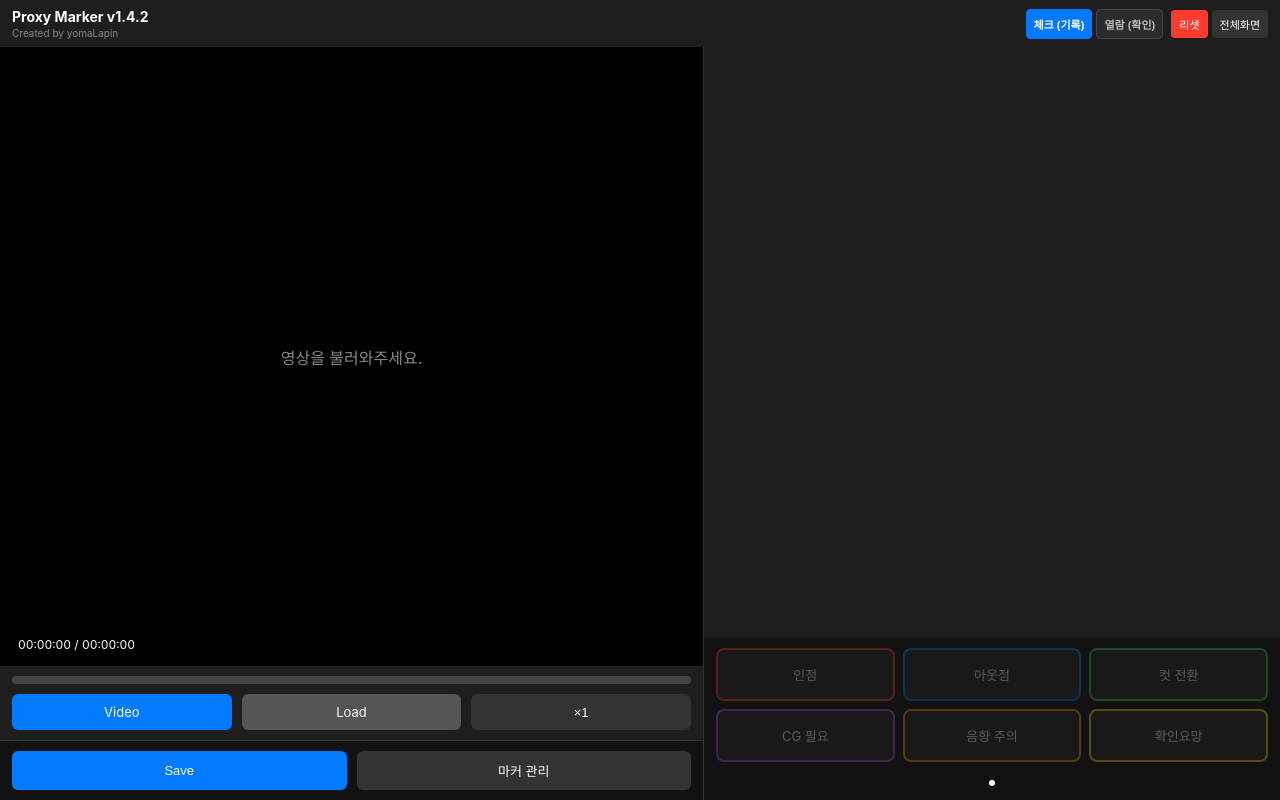
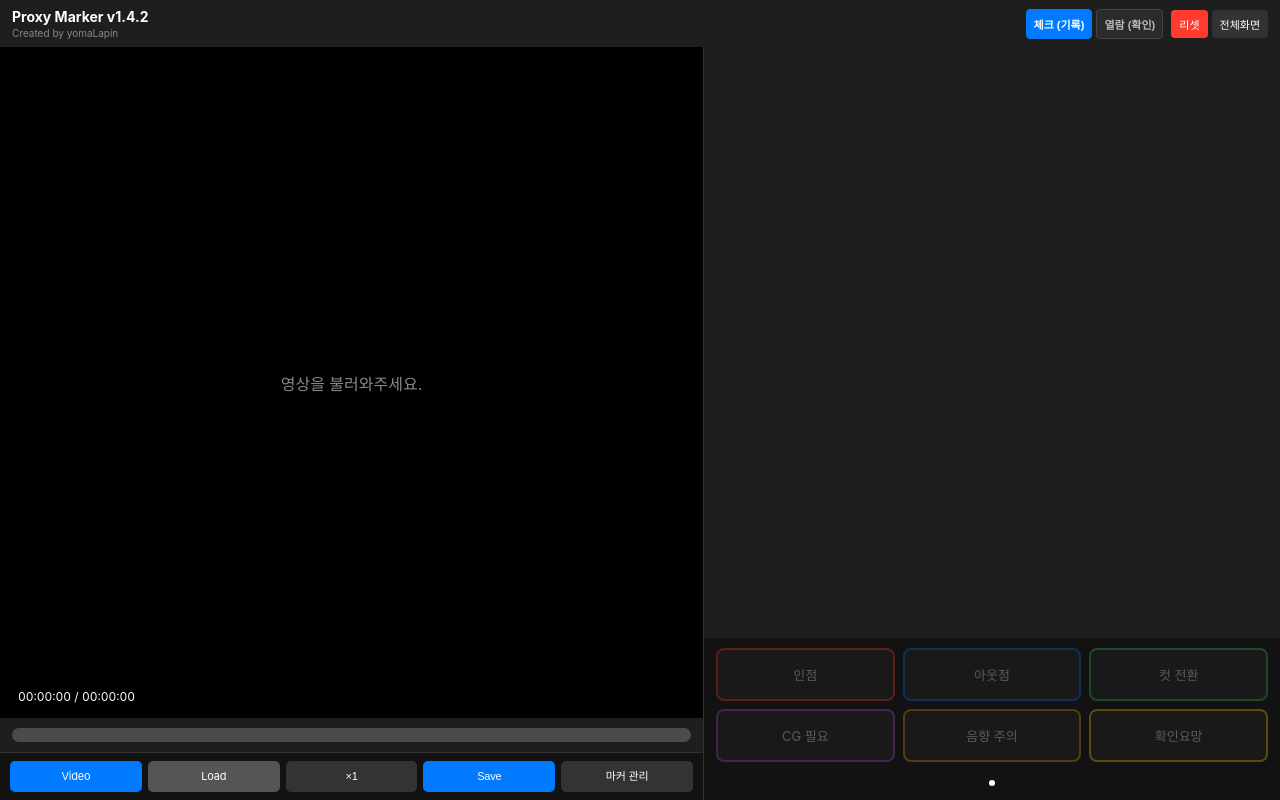
Before and after one commit to yomaLapin/proxymarker, a plain HTML site: page index.html in a window 1280 px wide. Drawn offline with Linux system fonts and the light colour scheme.

Commit message:
Add files via upload

```diff
--- a/index.html
+++ b/index.html
@@ -117,7 +117,6 @@
         #video-container { order: 1; }
         #progress-container { order: 2; }
         #controls-row { order: 3; }
-        footer { order: 4; }
         #marker-list-container { order: 5; flex: 1 1 100px; }
         #marker-pad-wrapper { order: 6; }
 
@@ -127,14 +126,13 @@
             .panel-left { display: flex; flex-direction: column; width: 55%; border-right: 1px solid #333; }
             .panel-right { display: flex; flex-direction: column; width: 45%; background: #121212; }
 
-            #video-container, #progress-container, #controls-row, footer,
+            #video-container, #progress-container, #controls-row,
             #marker-pad-wrapper, #marker-list-container { order: unset; }
 
 
             #video-container { flex: 1 1 auto; }
             #progress-container { flex-shrink: 0; }
-            #controls-row { flex-shrink: 0; }
-            footer { flex-shrink: 0; border-top: none; padding-bottom: calc(12px + env(safe-area-inset-bottom)); }
+            #controls-row { flex-shrink: 0; border-top: none; padding-bottom: calc(12px + env(safe-area-inset-bottom)); }
 
 
             #marker-pad-wrapper { flex-shrink: 0; }
@@ -167,10 +165,25 @@
         #seek-offset { font-size: 22px; font-weight: bold; font-variant-numeric: tabular-nums; white-space: nowrap; }
         #seek-target { font-size: 12px; color: #ddd; font-variant-numeric: tabular-nums; white-space: nowrap; }
         #progress-container { flex-shrink: 0; padding: 10px 12px; background: #1e1e1e; touch-action: none; }
-        #progress-bar { position: relative; width: 100%; height: 8px; background: #444; border-radius: 4px; }
-        #progress-fill { position: absolute; left: 0; top: 0; height: 100%; background: #007aff; border-radius: 4px; width: 0%; pointer-events: none; }
-        .marker-dot { position: absolute; top: 50%; transform: translate(-50%, -50%); width: 10px; height: 10px; border-radius: 50%; border: 1px solid #fff; pointer-events: none; }
-        #controls-row { display: flex; gap: 10px; padding: 0 12px 10px 12px; background: #1e1e1e; flex-shrink: 0; }
+        #progress-bar { position: relative; width: 100%; height: 14px; background: #4b4b4b; border-radius: 7px; }
+        #progress-fill { position: absolute; left: 0; top: 0; height: 100%; background: #007aff; border-radius: 7px; width: 0%; pointer-events: none; }
+        .marker-dot { position: absolute; top: 50%; transform: translate(-50%, -50%); width: 13px; height: 13px; border-radius: 50%; border: 1px solid #fff; pointer-events: none; }
+        /* 영상 조작 버튼 5개를 기존 하단 버튼 영역에 한 줄로 통합 */
+        #controls-row {
+            display: flex; flex-wrap: nowrap; align-items: stretch;
+            gap: 6px; padding: 8px 10px calc(8px + env(safe-area-inset-bottom));
+            background: #121212; flex-shrink: 0;
+            border-top: 1px solid #333;
+        }
+        #controls-row .btn {
+            flex: 1 1 0; min-width: 0;
+            padding: 9px 2px; font-size: 11px; line-height: 1.15;
+            letter-spacing: -0.2px; border-radius: 5px;
+        }
+        @media (max-width: 360px) {
+            #controls-row { gap: 4px; padding-left: 8px; padding-right: 8px; }
+            #controls-row .btn { font-size: 10px; }
+        }
 
         .btn { flex: 1; padding: 10px 0; text-align: center; background: #333; color: #fff; border: none; border-radius: 6px; font-size: 13px; cursor: pointer; text-decoration: none; display: inline-block; white-space: nowrap; }
         .btn-primary { background: #007aff; }
@@ -197,7 +210,7 @@
         .record-actions button { background: #444; border: none; color: white; padding: 5px 8px; border-radius: 4px; font-size: 11px; margin-left: 5px; cursor: pointer; }
 
 
-        footer { display: flex; gap: 10px; padding: 10px 12px; background: #121212; flex-shrink: 0; border-top: 1px solid #333; }
+        /* 기존 footer가 새로운 5개 버튼 공통 영역 역할을 합니다. */
 
         /* 모달 */
         #modal-overlay { position: fixed; top: 0; left: 0; right: 0; bottom: 0; background: rgba(0,0,0,0.8); z-index: 1000; display: none; align-items: center; justify-content: center; }
@@ -301,7 +314,8 @@
             </div>
 
 
-            <div id="controls-row">
+            <!-- 기존 Save / 마커 관리 위치에 5개 버튼을 한 줄로 통합 -->
+            <footer id="controls-row">
                 <label class="btn btn-primary" for="video-upload">Video</label>
                 <input type="file" id="video-upload" accept="video/*, audio/*" style="display:none;">
 
@@ -309,10 +323,6 @@
                 <input type="file" id="json-load" accept=".json" style="display:none;">
 
                 <button id="speed-btn" class="btn">×1</button>
-            </div>
-
-
-            <footer>
                 <button id="export-save" class="btn btn-primary">Save</button>
                 <button id="manage-markers" class="btn">마커 관리</button>
             </footer>
```
